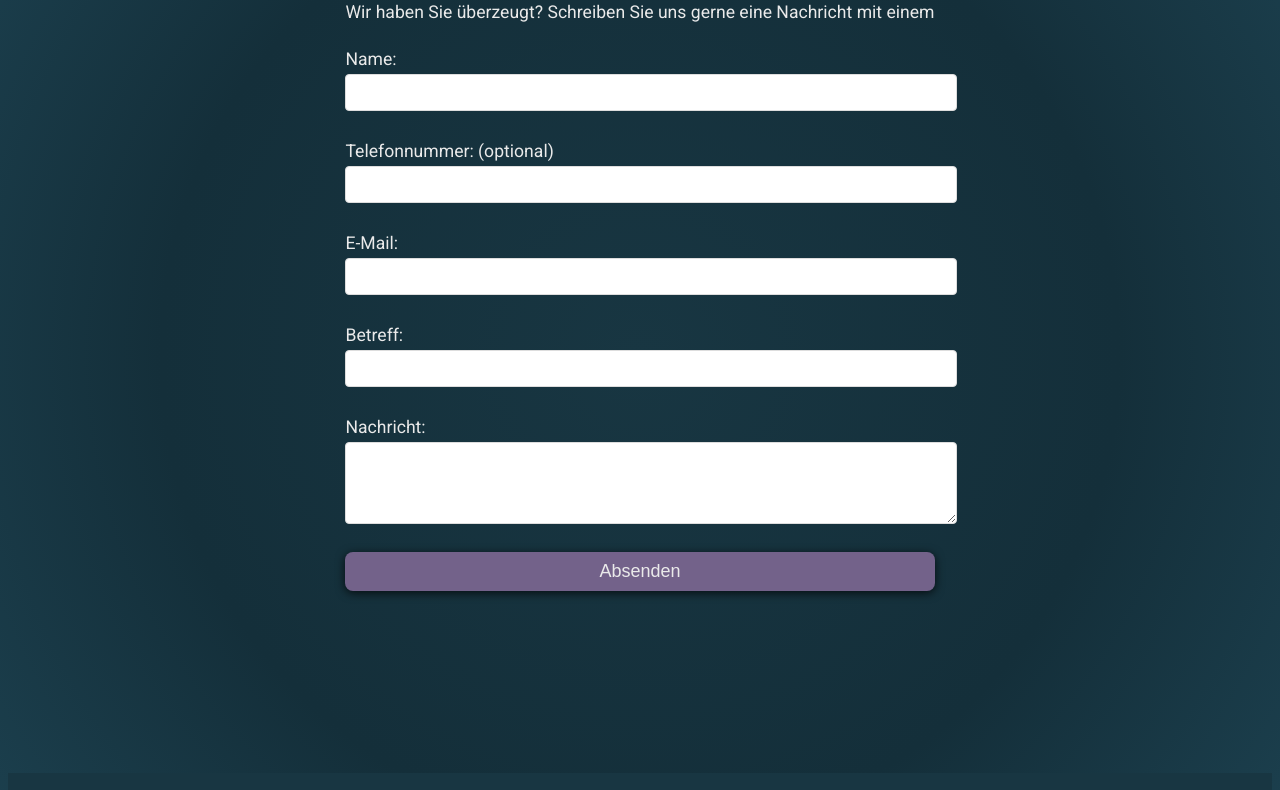
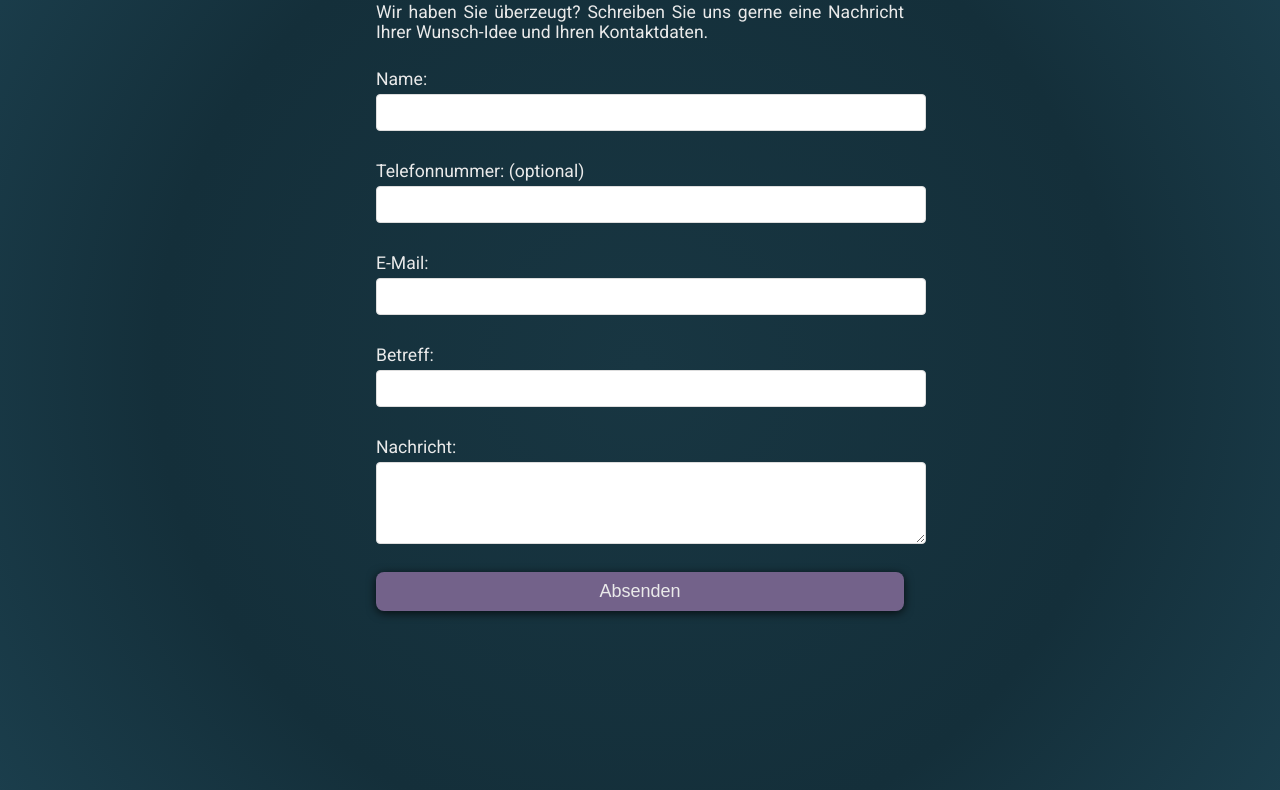
Before and after one commit to webCommits/webcommits-website, an Eleventy site: page src/contact.njk in a window 1280 px wide. Shown: the part 332-1122 px from the top of the page. Built offline with nearby package versions, Linux system fonts and the light colour scheme; Eleventy itself is replaced by a stand-in of ours; files that its build step writes are made by us from their sources.

Commit message:
Quick Changes

```diff
--- a/src/contact.njk
+++ b/src/contact.njk
@@ -7,7 +7,7 @@
 <div class="secone">
     <div class="contactformular">
         <h1>Kontaktformular</h1>
-        <p>Wir haben Sie überzeugt? Schreiben Sie uns gerne eine Nachricht mit einem </p>
+        <p>Wir haben Sie überzeugt? Schreiben Sie uns gerne eine Nachricht Ihrer Wunsch-Idee und Ihren Kontaktdaten.</p>
         <form id="contactForm">
             <label for="name">Name:</label>
             <input type="text" id="name" name="name" required>
--- a/src/static/style.css
+++ b/src/static/style.css
@@ -601,6 +601,7 @@
     background-color: #ae9db6;
 }
 
+
 .contact-sec {
     background-color: none;
     display: flex;
@@ -623,6 +624,10 @@
 .contact-sec h3,
 .contact-sec h1 {
     margin: 0;
+}
+
+.contactformular {
+    max-width: 30em;
 }
 
 .contact-container{
```
